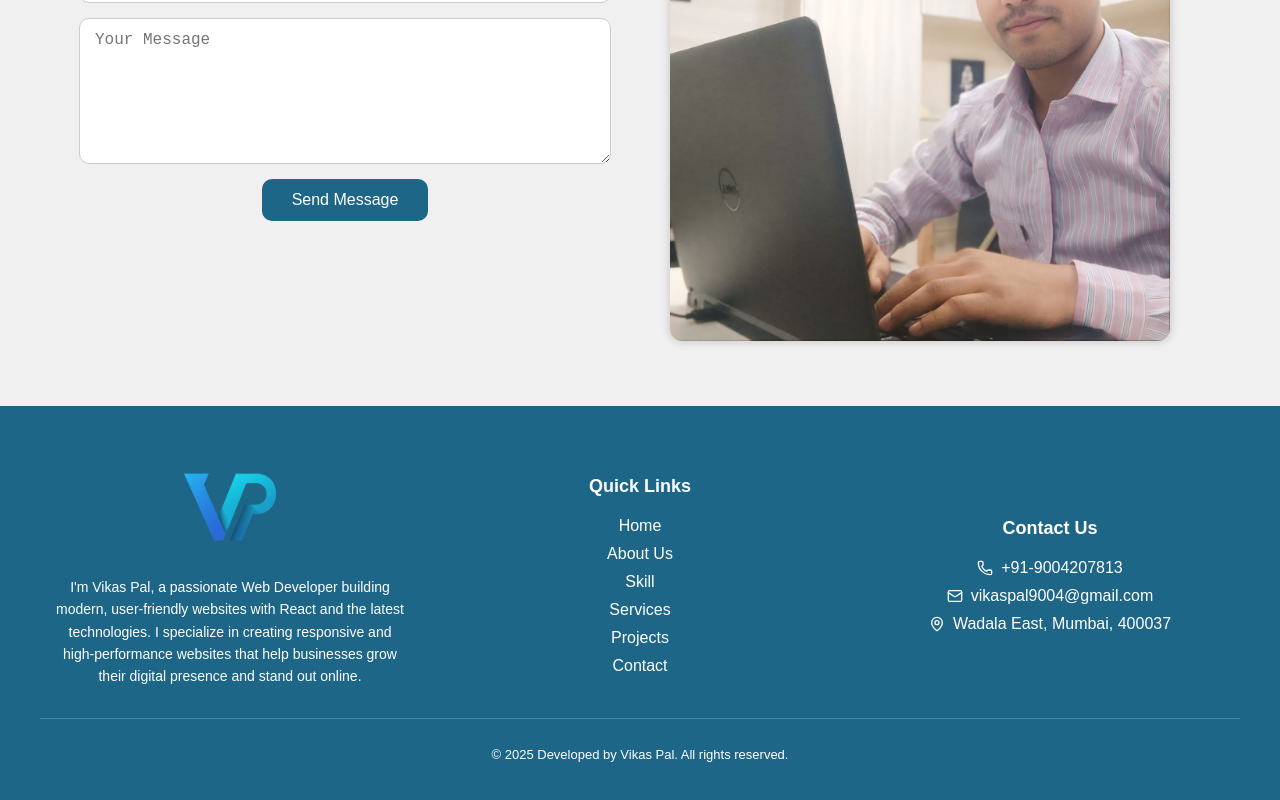
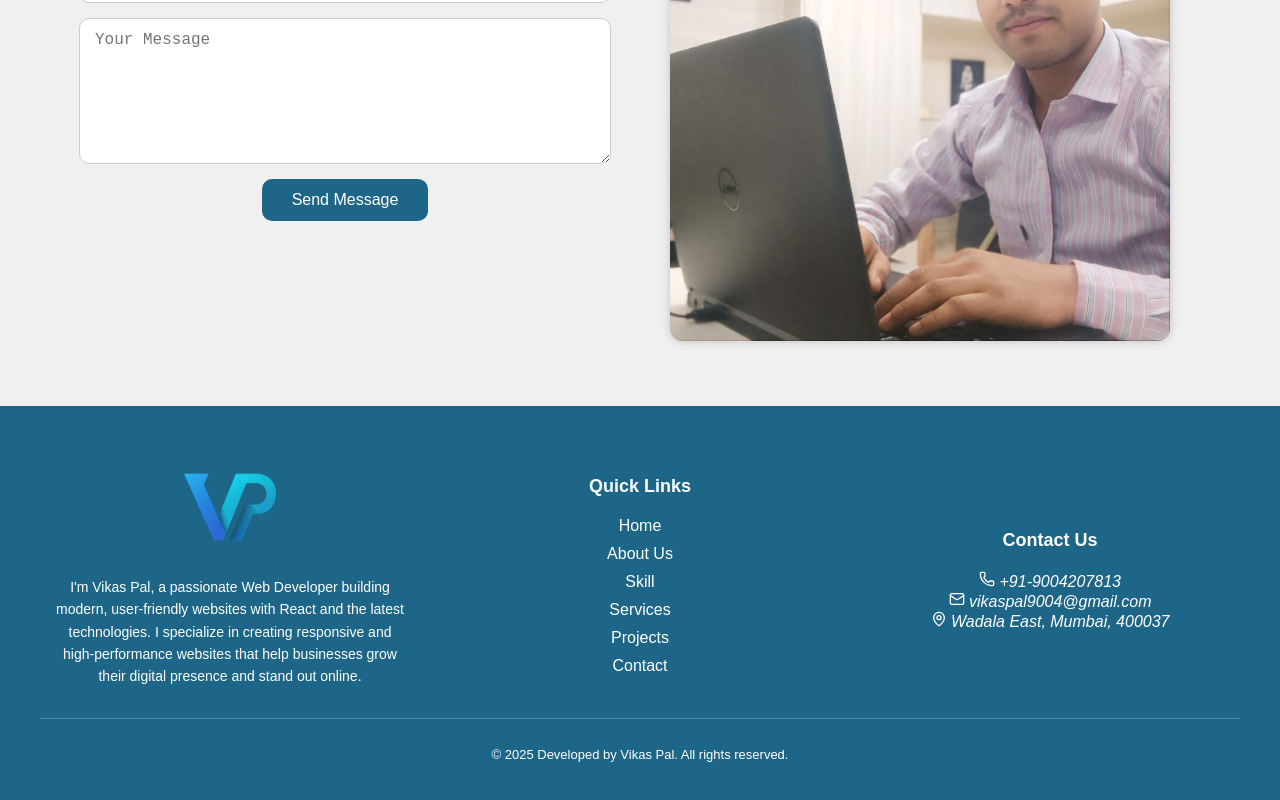
Before and after one commit to Vp900/Myportfolio, a React (Create React App) app: page / in a window 1280 px wide. Shown: the part 5742-6542 px from the top of the page. Built offline with nearby package versions, Linux system fonts and the light colour scheme.

Commit message:
Enhance Footer with description and accessibility
Updated footer component to include a description and improved accessibility with aria-labels.

```diff
--- a/src/components/Footer.js
+++ b/src/components/Footer.js
@@ -1,8 +1,6 @@
 import './Footer.css';
 import { Mail, Phone, MapPin} from 'lucide-react';
-
 import logo from '../assets/logo1 (2).png';
-
 
 export default function Footer() {
   return (
@@ -13,56 +11,41 @@ export default function Footer() {
           {/* Column 1 - Logo & Description */}
           <div className="footer-col">
             <img src={logo} alt="Logo" className="footer-logo" />
-
-
-          <p className="footer-desc">
-  I'm Vikas Pal, a passionate Web Developer building modern, user-friendly websites with React and the latest technologies.
-  I specialize in creating responsive and high-performance websites that help businesses grow their digital presence and stand out online.
-</p>
-
-
-</div>
+            <p className="footer-desc">
+              I'm Vikas Pal, a passionate Web Developer building modern, user-friendly websites with React and the latest technologies.
+              I specialize in creating responsive and high-performance websites that help businesses grow their digital presence and stand out online.
+            </p>
+          </div>
 
           {/* Column 2 - Quick Links */}
           <div className="footer-col">
             <h3>Quick Links</h3>
             <ul>
-              <li><a href="#home">Home</a></li>
-              <li><a href="#about">About Us</a></li>
-              <li><a href="#skill">Skill</a></li>
-              <li><a href="#services">Services</a></li>
-              <li><a href="#projects">Projects</a></li>
-              <li><a href="#contact">Contact</a></li>
+              <li><a href="#home" aria-label="Navigate to Home section">Home</a></li>
+              <li><a href="#about" aria-label="Navigate to About Us section">About Us</a></li>
+              <li><a href="#skill" aria-label="Navigate to Skill section">Skill</a></li>
+              <li><a href="#services" aria-label="Navigate to Services section">Services</a></li>
+              <li><a href="#projects" aria-label="Navigate to Projects section">Projects</a></li>
+              <li><a href="#contact" aria-label="Navigate to Contact section">Contact</a></li>
             </ul>
           </div>
 
           {/* Column 3 - Contact Info */}
           <div className="footer-col">
             <h3>Contact Us</h3>
-            <ul className="contact-list">
-
-                    <li>
-                <Phone size={16} />
-                <a href="tel:+919004207813">+91-9004207813</a>
-              </li>
-
-
-              <li>
-                <Mail size={16} />
-                <a href="mailto:vikaspal9004@gmail.com">vikaspal9004@gmail.com</a>
-              </li>
-
-              <li>
-                <MapPin size={16} />
-                <a href="https://www.google.com/maps?q=Wadala+East,+Mumbai,+400037" target="_blank" rel="noopener noreferrer">
-                  Wadala East, Mumbai, 400037
-                </a>
-              </li>
-
-            </ul>
+            <address className="contact-list">
+              <div>
+                <Phone size={16} /> <a href="tel:+919004207813">+91-9004207813</a>
+              </div>
+              <div>
+                <Mail size={16} /> <a href="mailto:vikaspal9004@gmail.com">vikaspal9004@gmail.com</a>
+              </div>
+              <div>
+                <MapPin size={16} /> <a href="https://www.google.com/maps?q=Wadala+East,+Mumbai,+400037" target="_blank" rel="noopener noreferrer">Wadala East, Mumbai, 400037</a>
+              </div>
+            </address>
           </div>
         </div>
-
         {/* Row 2 - Copyright */}
         <div className="footer-bottom">
           <p>&copy; 2025 Developed by Vikas Pal. All rights reserved.</p>
```
